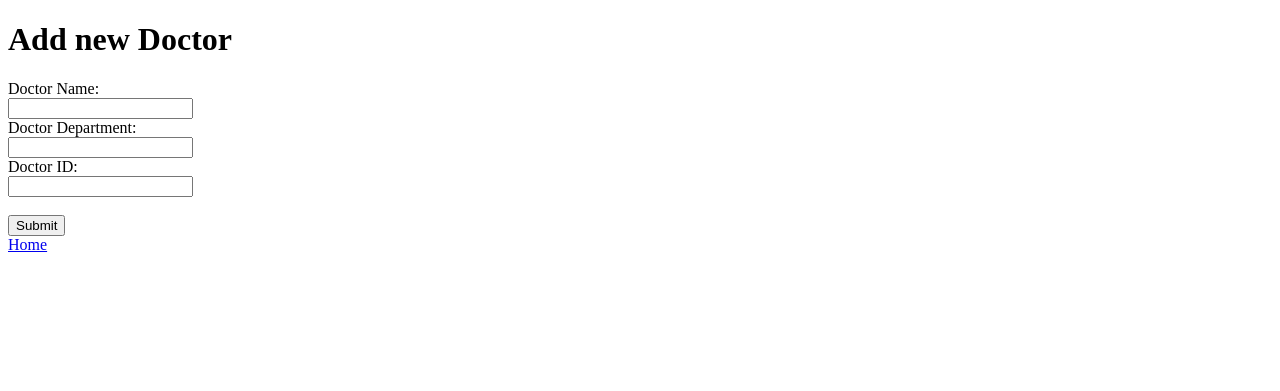
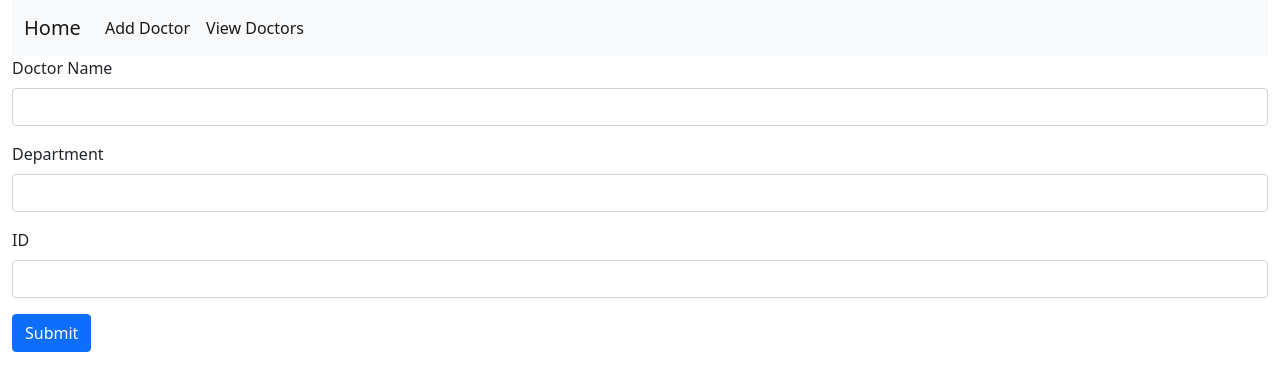
Before and after one commit to AbdulrehmanSuliman/HospitalSystem, a Flask app: page /addDoctor in a window 1280 px wide. Shown: the top 391 px of the page. Run offline with Flask 2, Linux system fonts and the light colour scheme.

Commit message:
second touch

```diff
--- a/server.py
+++ b/server.py
@@ -11,7 +11,7 @@ mycursor = mydb.cursor()
 app = Flask(__name__)
 
 @app.route('/')
-def hello_world():
+def home():
    return render_template("index.html")
 
 @app.route('/addDoctor', methods=['GET','POST'])
@@ -20,11 +20,14 @@ def add():
         name = request.form['DoctorName']
         dep = request.form['DoctorDepartment']
         id = request.form['DoctorID']
-        sql="INSERT INTO Doctors (name,department,id) VALUES (%s,%s,%s)"
-        values=(name,dep,id)
-        mycursor.execute(sql,values)
-        mydb.commit()
-        return render_template("index.html")
+        try:
+            sql="INSERT INTO Doctors (name,department,id) VALUES (%s,%s,%s)"
+            values=(name,dep,id)
+            mycursor.execute(sql,values)
+            mydb.commit()
+            return render_template("addDoctor.html", succ="Doctor Registered.")
+        except:
+            return render_template("addDoctor.html", err="Something wrong in the inputs.")
     else:
         return render_template("addDoctor.html")
 
--- a/templates/addDoctor.html
+++ b/templates/addDoctor.html
@@ -1,25 +1,28 @@
-<!DOCTYPE html>
-<html>
-    <head>
-        <title>Flask Application</title>
-    </head>
-
-    <body>
-
-
-        <h1>Add new Doctor</h1>
+{% extends "index.html" %}
+{% block main %}
         <form action="http://localhost:5000/addDoctor" method="POST">
-            <label for="name">Doctor Name:</label><br>
-            <input type="text" id="name" name="DoctorName"><br>
-
-            <label for="department">Doctor Department:</label><br>
-            <input type="text" id="department" name="DoctorDepartment"><br>
-
-            <label for="ID">Doctor ID:</label><br>
-            <input type="number" id="ID" name="DoctorID">
-            <br><br>
-            <input type="submit" value="Submit">
+            <div class="mb-3">
+              <label for="inputDocName" class="form-label">Doctor Name</label>
+              <input type="text" class="form-control" id="inputDocName" name="DoctorName">
+            </div>
+            <div class="mb-3">
+              <label for="inputDep" class="form-label">Department</label>
+              <input type="text" class="form-control" id="inputDep" name="DoctorDepartment">
+            </div>
+            <div class="mb-3">
+                <label for="inputID" class="form-label">ID</label>
+                <input type="number" class="form-control" id="inputID" name="DoctorID">
+              </div>
+            <button type="submit" class="btn btn-primary">Submit</button>
           </form>
-        <a href="http://127.0.0.1:5000/">Home</a>
-    </body>
-</html>
+          {% if succ %}
+          <div class="alert alert-success" role="alert">
+            {{succ}}
+          </div>
+          {% endif %}
+          {% if err %}
+          <div class="alert alert-danger" role="alert">
+            {{err}}
+          </div>
+          {% endif %}
+{% endblock %}
--- a/templates/index.html
+++ b/templates/index.html
@@ -1,14 +1,40 @@
-<!DOCTYPE html>
-<html>
-    <head>
-        <title>Flask Application</title>
-    </head>
+<!doctype html>
+<html lang="en">
+  <head>
+    <meta charset="utf-8">
+    <meta name="viewport" content="width=device-width, initial-scale=1">
 
-    <body>
+    <link href="https://cdn.jsdelivr.net/npm/bootstrap@5.0.0-beta1/dist/css/bootstrap.min.css" rel="stylesheet" integrity="sha384-giJF6kkoqNQ00vy+HMDP7azOuL0xtbfIcaT9wjKHr8RbDVddVHyTfAAsrekwKmP1" crossorigin="anonymous">
 
+    <title>HIS Application</title>
+  </head>
+  <body>
+    <div class="container-fluid">
+
+
+        <nav class="navbar navbar-expand-lg navbar-light bg-light">
+            <div class="container-fluid">
+            <a class="navbar-brand" href="{{url_for('home')}}">Home</a>
+            <button class="navbar-toggler" type="button" data-bs-toggle="collapse" data-bs-target="#navbarNav" aria-controls="navbarNav" aria-expanded="false" aria-label="Toggle navigation">
+                <span class="navbar-toggler-icon"></span>
+            </button>
+            <div class="collapse navbar-collapse" id="navbarNav">
+                <ul class="navbar-nav">
+                <li class="nav-item">
+                    <a class="nav-link active" aria-current="page" href="{{url_for('add')}}">Add Doctor</a>
+                </li>
+                <li class="nav-item">
+                    <a class="nav-link active" aria-current="page" href="{{url_for('view')}}">View Doctors</a>
+                </li>
+                </ul>
+            </div>
+            </div>
+        </nav>
+        {% block main %}
         <h1>Home</h1>
-        <a href="http://127.0.0.1:5000/addDoctor">Add doctor</a>
-        <a href="http://127.0.0.1:5000/viewDoctor">View doctor</a>
-
-    </body>
+        <p>welcome to our website. We look forward to help you and make it easier for you.</p>
+        {% endblock %}
+    </div>
+    <script src="https://cdn.jsdelivr.net/npm/bootstrap@5.0.0-beta1/dist/js/bootstrap.bundle.min.js" integrity="sha384-ygbV9kiqUc6oa4msXn9868pTtWMgiQaeYH7/t7LECLbyPA2x65Kgf80OJFdroafW" crossorigin="anonymous"></script>
+  </body>
 </html>
```
Also changed, not shown: templates/viewDoctor.html (+13 -19 lines).
